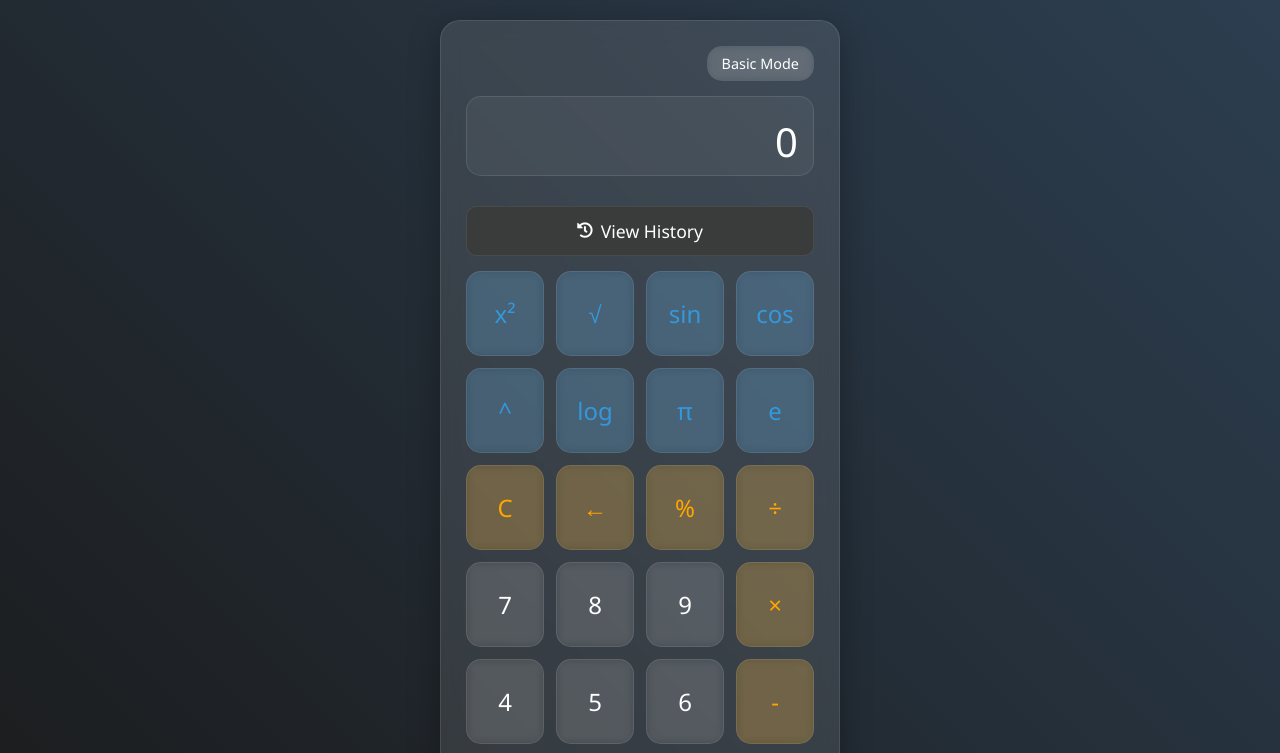
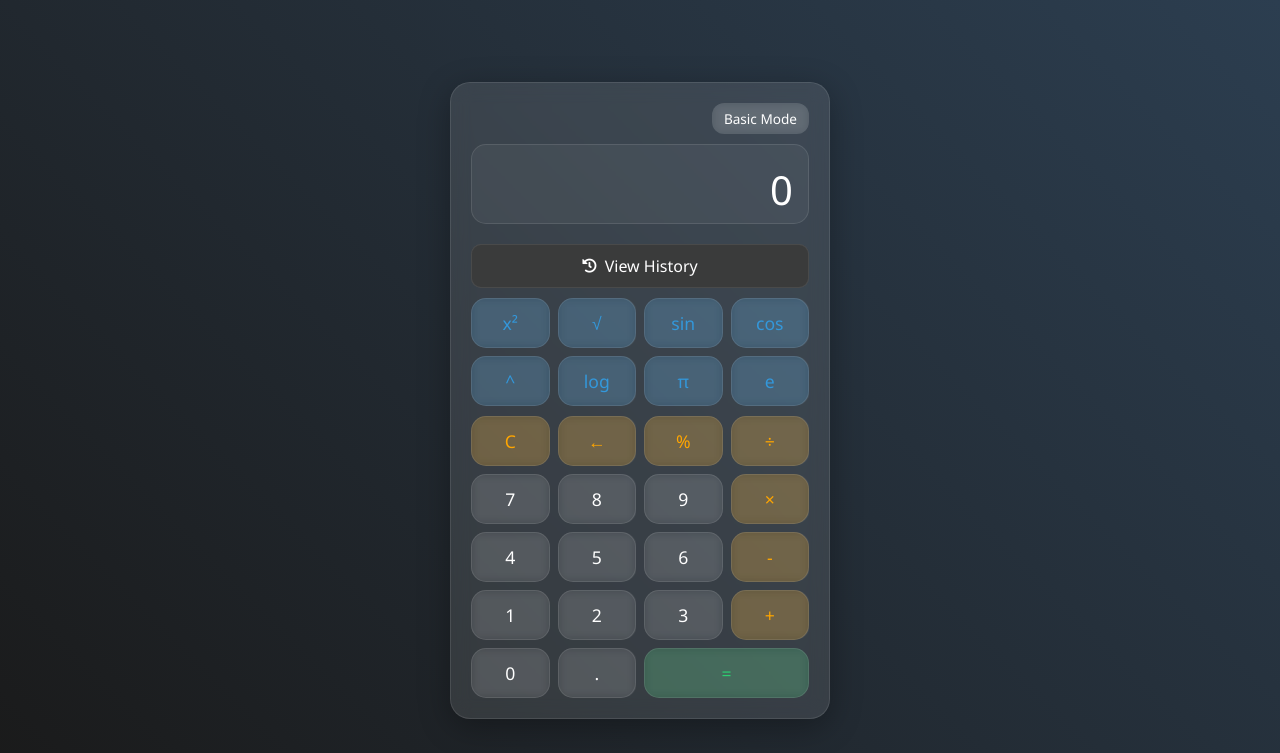
Before and after one commit to furkanturandev/Simple-Scientific-Calculator, a plain HTML site: page index.html in a window 1280 px wide. Both pictures are taken after a click on the button "Scientific Mode". Shown: the top 753 px of the page. Drawn offline with Linux system fonts and the light colour scheme.

Commit message:
Refactor calculator styles and improve button interactions; update title for clarity

```diff
--- a/calculator.js
+++ b/calculator.js
@@ -33,6 +33,7 @@ class Calculator {
         this.toggleButton.addEventListener('click', () => {
             this.isScientificMode = !this.isScientificMode;
             this.scientificButtons.classList.toggle('active');
+            document.querySelector('.buttons-container').classList.toggle('scientific-active');
             this.toggleButton.textContent = this.isScientificMode ? 'Basic Mode' : 'Scientific Mode';
         });
 
@@ -57,17 +58,23 @@ class Calculator {
     handleButton(value) {
         if (this.isNumber(value)) {
             this.handleNumber(value);
-        } else if (this.isOperator(value)) {
+        }
+        else if (this.isOperator(value)) {
             this.handleOperator(value);
-        } else if (value === '=') {
+        }
+        else if (value === '=') {
             this.calculate();
-        } else if (value === 'clear') {
+        }
+        else if (value === 'clear') {
             this.clear();
-        } else if (value === 'backspace') {
+        }
+        else if (value === 'backspace') {
             this.backspace();
-        } else if (value === '.') {
+        }
+        else if (value === '.') {
             this.addDecimal();
-        } else if (this.isScientificOperation(value)) {
+        }
+        else if (this.isScientificOperation(value)) {
             this.handleScientificOperation(value);
         }
     }
@@ -143,7 +150,8 @@ class Calculator {
         if (this.shouldResetScreen) {
             this.currentInput = number;
             this.shouldResetScreen = false;
-        } else {
+        }
+        else {
             this.currentInput += number;
         }
         this.updateDisplay();
@@ -174,7 +182,8 @@ class Calculator {
         if (this.operation && this.previousInput) {
             const currentValue = this.currentInput || '';
             this.operationDisplay.textContent = `${this.previousInput} ${operatorSymbols[this.operation]} ${currentValue}`;
-        } else {
+        }
+        else {
             this.operationDisplay.textContent = '';
         }
     }
@@ -200,7 +209,7 @@ class Calculator {
                 break;
             case '/':
                 if (current === 0) {
-                    alert('Cannot divide by zero!');
+                    alert('Bir sayı sıfıra bölünemez!');
                     return;
                 }
                 computation = prev / current;
@@ -302,23 +311,31 @@ class Calculator {
     }
 
     toggleHistory() {
-        this.isHistoryOpen = !this.isHistoryOpen;
-        this.historyWrapper.classList.toggle('active');
+        if (this.isHistoryOpen) {
+            // Closing animation
+            this.historyWrapper.classList.add('closing');
+            this.historyWrapper.classList.remove('active');
 
-        // Animate the toggle button
-        if (this.isHistoryOpen) {
+            setTimeout(() => {
+                this.historyWrapper.classList.remove('closing');
+            }, 300);
+
+            this.toggleHistoryBtn.style.transform = '';
+            this.toggleHistoryBtn.innerHTML = `
+                <i class="fas fa-history"></i>
+                View History
+            `;
+        } else {
+            // Opening
+            this.historyWrapper.classList.add('active');
             this.toggleHistoryBtn.style.transform = 'translateY(-10px)';
             this.toggleHistoryBtn.innerHTML = `
                 <i class="fas fa-times"></i>
                 Close History
             `;
-        } else {
-            this.toggleHistoryBtn.style.transform = '';
-            this.toggleHistoryBtn.innerHTML = `
-                <i class="fas fa-history"></i>
-                View History
-            `;
         }
+
+        this.isHistoryOpen = !this.isHistoryOpen;
     }
 
     isNumber(value) {
--- a/index.html
+++ b/index.html
@@ -3,7 +3,7 @@
 <head>
     <meta charset="UTF-8">
     <meta name="viewport" content="width=device-width, initial-scale=1.0">
-    <title>Modern Scientific Calculator</title>
+    <title>Modern Simple Scientific Calculator</title>
     <link rel="stylesheet" href="https://cdnjs.cloudflare.com/ajax/libs/font-awesome/5.15.4/css/all.min.css">
     <link rel="stylesheet" href="style.css">
 </head>
--- a/style.css
+++ b/style.css
@@ -11,35 +11,39 @@ body {
     align-items: center;
     min-height: 100vh;
     background: linear-gradient(45deg, #1a1a1a, #2c3e50);
-    padding: 20px;
+    padding: 15px;
+    overflow: hidden;
 }
 
 .calculator {
     background: rgba(255, 255, 255, 0.1);
     backdrop-filter: blur(10px);
     border-radius: 20px;
-    padding: 25px;
+    padding: 20px;
     box-shadow: 0 8px 32px rgba(0, 0, 0, 0.3);
-    max-width: 400px;
+    max-width: 380px;
     width: 100%;
     border: 1px solid rgba(255, 255, 255, 0.1);
     position: relative;
+    max-height: 95vh;
+    overflow: hidden;
+    min-height: 600px;
 }
 
 .mode-switch {
     display: flex;
     justify-content: flex-end;
-    margin-bottom: 15px;
+    margin-bottom: 10px;
 }
 
 .mode-switch button {
     background: rgba(255, 255, 255, 0.1);
     color: #fff;
     border: none;
-    padding: 8px 15px;
-    border-radius: 15px;
+    padding: 6px 12px;
+    border-radius: 12px;
     cursor: pointer;
-    font-size: 0.9em;
+    font-size: 0.85em;
     transition: all 0.3s ease;
 }
 
@@ -48,8 +52,29 @@ body {
 }
 
 .display {
-    margin-bottom: 25px;
+    margin-bottom: 15px;
     position: relative;
+}
+
+#operation {
+    position: absolute;
+    top: 5px;
+    left: 15px;
+    color: rgba(255, 255, 255, 0.6);
+    font-size: 1em;
+}
+
+#result {
+    width: 100%;
+    height: 70px;
+    font-size: 2.2em;
+    text-align: right;
+    padding: 22px 15px 12px;
+    background: rgba(255, 255, 255, 0.05);
+    color: #fff;
+    border: 1px solid rgba(255, 255, 255, 0.1);
+    border-radius: 15px;
+    margin-bottom: 5px;
 }
 
 .history-wrapper {
@@ -75,6 +100,33 @@ body {
     transform: translateY(20px);
     opacity: 1;
     visibility: visible;
+    animation: slideUp 0.3s cubic-bezier(0.4, 0, 0.2, 1);
+}
+
+.history-wrapper.closing {
+    animation: slideDown 0.3s cubic-bezier(0.4, 0, 0.2, 1);
+}
+
+@keyframes slideUp {
+    from {
+        transform: translateY(100%);
+        opacity: 0;
+    }
+    to {
+        transform: translateY(20px);
+        opacity: 1;
+    }
+}
+
+@keyframes slideDown {
+    from {
+        transform: translateY(20px);
+        opacity: 1;
+    }
+    to {
+        transform: translateY(100%);
+        opacity: 0;
+    }
 }
 
 .history-panel {
@@ -155,19 +207,19 @@ body {
     position: static;
     background: rgba(58, 58, 58, 0.95);
     border: 1px solid rgba(255, 255, 255, 0.08);
-    padding: 12px;
+    padding: 10px;
     border-radius: 10px;
     color: #fff;
     cursor: pointer;
-    font-size: 1.1em;
+    font-size: 1em;
     display: flex;
     align-items: center;
     justify-content: center;
     gap: 8px;
     transition: all 0.3s ease;
-    margin-top: 15px;
+    margin-top: 10px;
     width: 100%;
-    margin-bottom: 15px;
+    margin-bottom: 10px;
 }
 
 #toggleHistory:hover {
@@ -201,20 +253,37 @@ body {
 }
 
 .buttons-container {
-    display: block;
+    display: flex;
+    flex-direction: column;
+    min-height: 380px;
+}
+
+.buttons-container.scientific-active button {
+    padding: 12px 8px;
+    font-size: 1.1em;
+}
+
+.buttons-container.scientific-active .buttons {
+    gap: 8px;
+}
+
+.buttons-container.scientific-active .scientific-buttons {
+    gap: 8px;
 }
 
 .buttons {
     display: grid;
     grid-template-columns: repeat(4, 1fr);
-    gap: 12px;
+    gap: 10px;
+    transition: gap 0.3s ease;
 }
 
 .scientific-buttons {
     display: none;
     grid-template-columns: repeat(4, 1fr);
-    gap: 12px;
-    margin-bottom: 12px;
+    gap: 10px;
+    margin-bottom: 10px;
+    transition: gap 0.3s ease;
 }
 
 .scientific-buttons.active {
@@ -222,7 +291,7 @@ body {
 }
 
 button {
-    padding: 25px 15px;
+    padding: 20px 12px;
     font-size: 1.5em;
     border: none;
     border-radius: 15px;
@@ -232,7 +301,7 @@ button {
     transition: all 0.3s ease;
     backdrop-filter: blur(5px);
     border: 1px solid rgba(255, 255, 255, 0.1);
-    min-width: 70px;
+    min-width: 60px;
     display: flex;
     align-items: center;
     justify-content: center;
```
